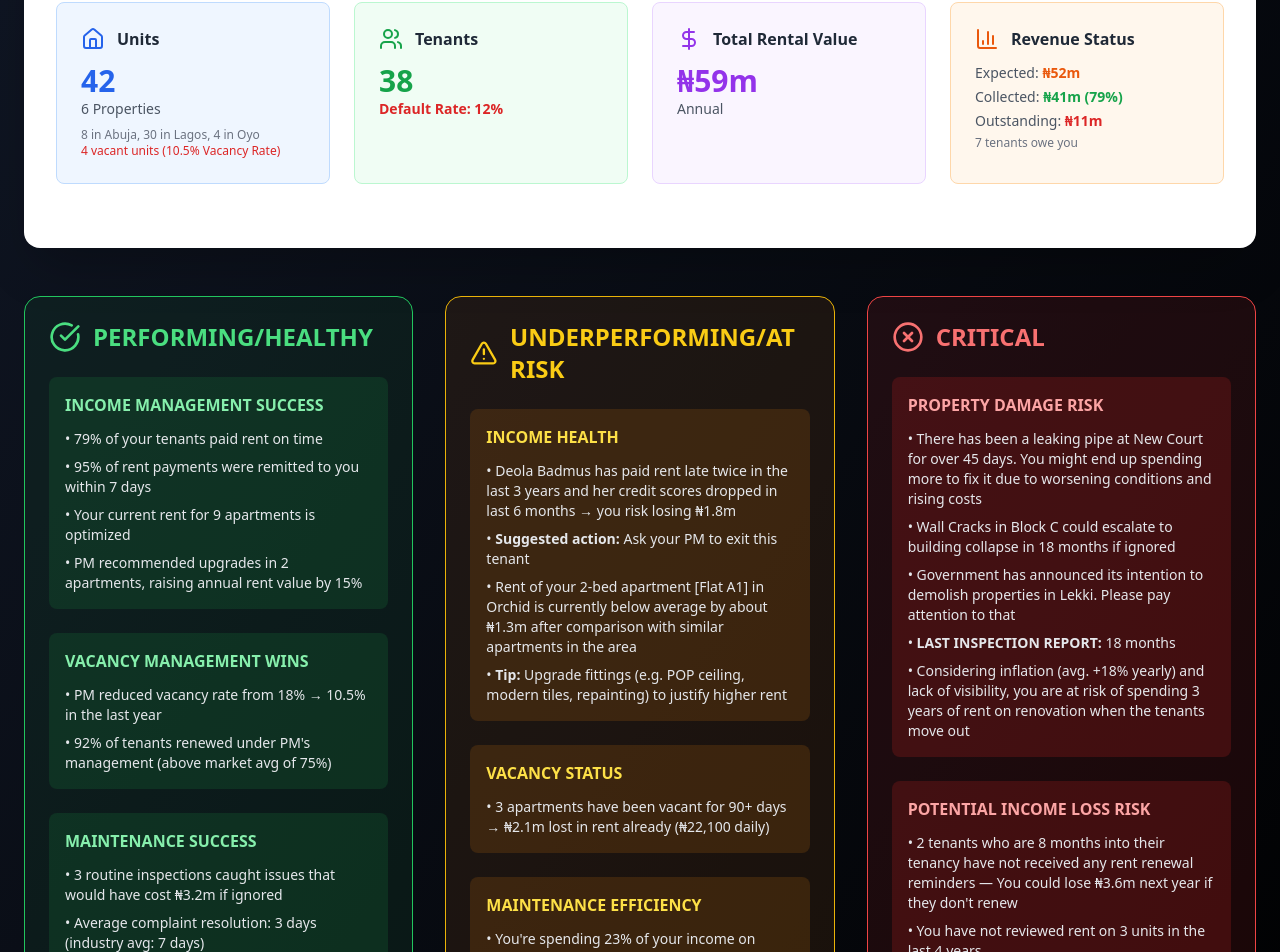
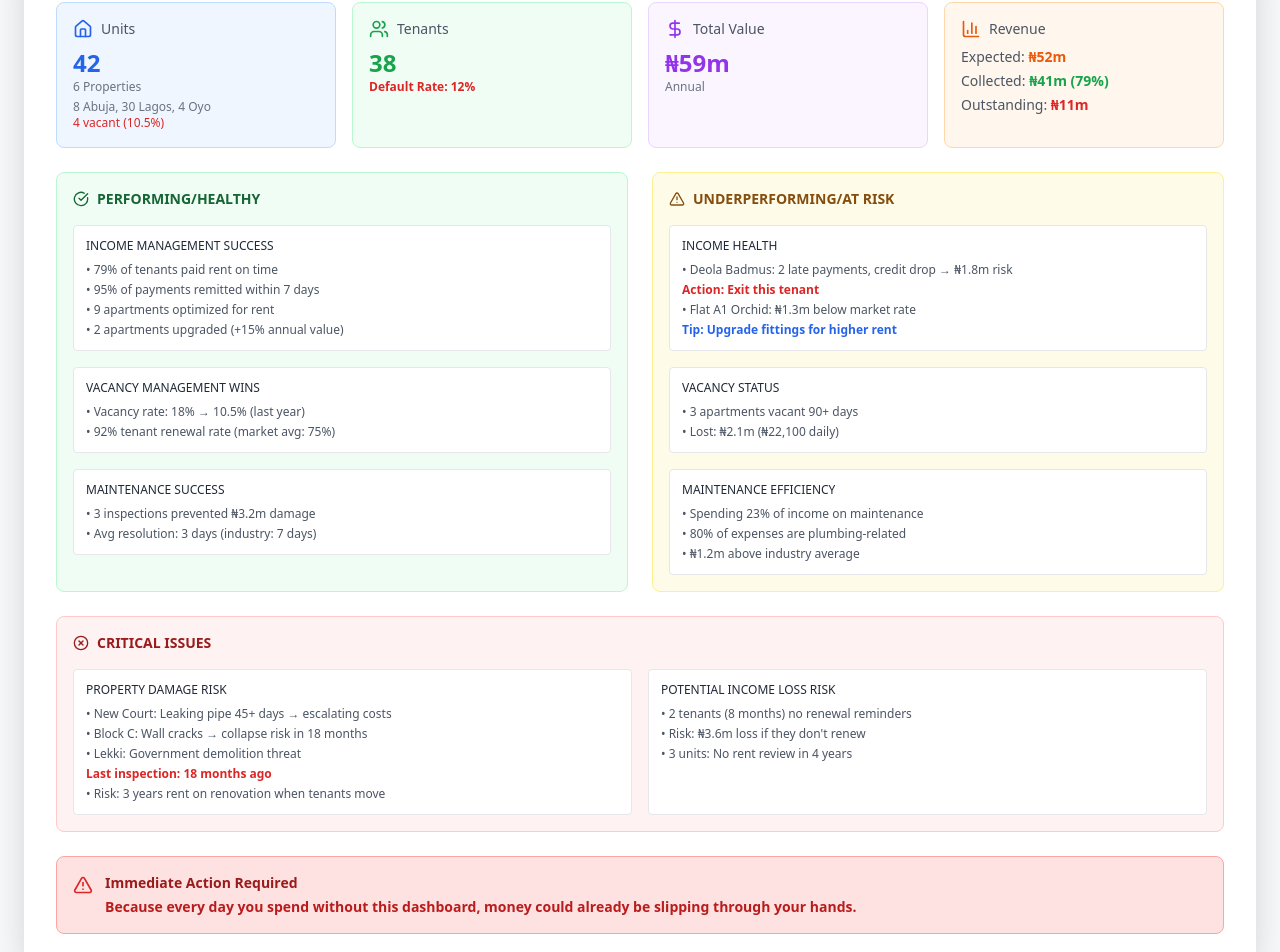
Before and after one commit to LiveableNG/ogalandlordweek, a Next.js app: page / in a window 1280 px wide. Shown: the part 2830-3782 px from the top of the page. Built offline with nearby package versions, Linux system fonts and the light colour scheme.

Commit message:
Refactor Dashboard Section in Home page for improved layout and styling; update metrics display and enhance readability for landlords' portfolio insights.

```diff
--- a/app/page.tsx
+++ b/app/page.tsx
@@ -303,177 +303,187 @@ export default function Home() {
       <ProblemStorySection />
 
       {/* Dashboard Reveal Section */}
-      <section className="py-20 px-6 bg-gradient-to-br from-gray-900 to-black text-white">
+      <section className="py-20 px-6 bg-gray-50">
         <div className="max-w-7xl mx-auto">
           <div className="text-center mb-16">
-            <h2 className="text-4xl md:text-6xl font-bold text-white mb-6">
+            <h2 className="text-4xl md:text-6xl font-bold text-gray-800 mb-6">
               Do you have full visibility of your portfolio in real time?
             </h2>
-            <p className="text-xl text-gray-300 max-w-4xl mx-auto">
+            <p className="text-xl text-gray-600 max-w-4xl mx-auto">
               This is what our Landlord Dashboard gives you. Without it, you are at serious risk. With it, you finally become the true Oga.
             </p>
           </div>
 
-          {/* Portfolio Overview Row */}
-          <div className="bg-white rounded-2xl shadow-2xl p-8 mb-12">
-            <h3 className="text-2xl font-bold text-gray-800 mb-6 text-center">Portfolio Overview</h3>
+          {/* Dashboard Container */}
+          <div className="bg-white rounded-2xl shadow-2xl p-8">
+            <h3 className="text-2xl font-semibold text-gray-800 mb-6">Landlord Portfolio Dashboard</h3>
 
-            <div className="grid grid-cols-1 md:grid-cols-2 lg:grid-cols-4 gap-6 mb-8">
-              <div className="bg-blue-50 p-6 rounded-lg border border-blue-200">
-                <div className="flex items-center space-x-3 mb-3">
-                  <HomeIcon className="w-6 h-6 text-blue-600" />
-                  <h4 className="font-semibold text-gray-800">Units</h4>
+            <div className="space-y-6">
+              {/* Key Metrics Row */}
+              <div className="grid grid-cols-2 lg:grid-cols-4 gap-4">
+                <div className="bg-blue-50 p-4 rounded-lg border border-blue-200">
+                  <div className="flex items-center space-x-2 mb-2">
+                    <HomeIcon className="w-5 h-5 text-blue-600" />
+                    <p className="text-sm text-gray-600 font-medium">Units</p>
                   </div>
-                <p className="text-3xl font-bold text-blue-600">42</p>
-                <p className="text-sm text-gray-600">6 Properties</p>
-                <div className="mt-2 text-xs text-gray-500">
-                  <p>8 in Abuja, 30 in Lagos, 4 in Oyo</p>
-                  <p className="text-red-600">4 vacant units (10.5% Vacancy Rate)</p>
+                  <p className="text-2xl font-bold text-blue-600">42</p>
+                  <p className="text-xs text-gray-500">6 Properties</p>
+                  <div className="mt-1 text-xs text-gray-500">
+                    <p>8 Abuja, 30 Lagos, 4 Oyo</p>
+                    <p className="text-red-600">4 vacant (10.5%)</p>
                   </div>
                 </div>
 
-              <div className="bg-green-50 p-6 rounded-lg border border-green-200">
-                <div className="flex items-center space-x-3 mb-3">
-                  <Users className="w-6 h-6 text-green-600" />
-                  <h4 className="font-semibold text-gray-800">Tenants</h4>
+                <div className="bg-green-50 p-4 rounded-lg border border-green-200">
+                  <div className="flex items-center space-x-2 mb-2">
+                    <Users className="w-5 h-5 text-green-600" />
+                    <p className="text-sm text-gray-600 font-medium">Tenants</p>
                   </div>
-                <p className="text-3xl font-bold text-green-600">38</p>
-                <p className="text-sm text-red-600 font-semibold">Default Rate: 12%</p>
+                  <p className="text-2xl font-bold text-green-600">38</p>
+                  <p className="text-xs text-red-600 font-semibold">Default Rate: 12%</p>
                 </div>
 
-              <div className="bg-purple-50 p-6 rounded-lg border border-purple-200">
-                <div className="flex items-center space-x-3 mb-3">
-                  <DollarSign className="w-6 h-6 text-purple-600" />
-                  <h4 className="font-semibold text-gray-800">Total Rental Value</h4>
+                <div className="bg-purple-50 p-4 rounded-lg border border-purple-200">
+                  <div className="flex items-center space-x-2 mb-2">
+                    <DollarSign className="w-5 h-5 text-purple-600" />
+                    <p className="text-sm text-gray-600 font-medium">Total Value</p>
                   </div>
-                <p className="text-3xl font-bold text-purple-600">₦59m</p>
-                <p className="text-sm text-gray-600">Annual</p>
+                  <p className="text-2xl font-bold text-purple-600">₦59m</p>
+                  <p className="text-xs text-gray-500">Annual</p>
                 </div>
 
-              <div className="bg-orange-50 p-6 rounded-lg border border-orange-200">
-                <div className="flex items-center space-x-3 mb-3">
-                  <BarChart3 className="w-6 h-6 text-orange-600" />
-                  <h4 className="font-semibold text-gray-800">Revenue Status</h4>
+                <div className="bg-orange-50 p-4 rounded-lg border border-orange-200">
+                  <div className="flex items-center space-x-2 mb-2">
+                    <BarChart3 className="w-5 h-5 text-orange-600" />
+                    <p className="text-sm text-gray-600 font-medium">Revenue</p>
                   </div>
-                <div className="space-y-1 text-sm">
-                  <p className="text-gray-600">Expected: <span className="font-bold text-orange-600">₦52m</span></p>
-                  <p className="text-gray-600">Collected: <span className="font-bold text-green-600">₦41m (79%)</span></p>
-                  <p className="text-gray-600">Outstanding: <span className="font-bold text-red-600">₦11m</span></p>
-                  <p className="text-xs text-gray-500">7 tenants owe you</p>
+                  <div className="space-y-1">
+                    <p className="text-sm text-gray-600">Expected: <span className="font-bold text-orange-600">₦52m</span></p>
+                    <p className="text-sm text-gray-600">Collected: <span className="font-bold text-green-600">₦41m (79%)</span></p>
+                    <p className="text-sm text-gray-600">Outstanding: <span className="font-bold text-red-600">₦11m</span></p>
+                  </div>
+                </div>
+              </div>
+
+              {/* Dashboard Sections */}
+              <div className="grid lg:grid-cols-2 gap-6">
+                {/* PERFORMING/HEALTHY */}
+                <div className="bg-green-50 p-4 rounded-lg border border-green-200">
+                  <h4 className="font-semibold mb-4 text-green-800 text-sm flex items-center">
+                    <CheckCircle className="w-4 h-4 mr-2" />
+                    PERFORMING/HEALTHY
+                  </h4>
+
+                  <div className="space-y-4">
+                    <div className="bg-white p-3 rounded border">
+                      <h5 className="font-medium text-gray-800 text-xs mb-2">INCOME MANAGEMENT SUCCESS</h5>
+                      <div className="space-y-1 text-xs text-gray-600">
+                        <p>• 79% of tenants paid rent on time</p>
+                        <p>• 95% of payments remitted within 7 days</p>
+                        <p>• 9 apartments optimized for rent</p>
+                        <p>• 2 apartments upgraded (+15% annual value)</p>
+                      </div>
+                    </div>
+
+                    <div className="bg-white p-3 rounded border">
+                      <h5 className="font-medium text-gray-800 text-xs mb-2">VACANCY MANAGEMENT WINS</h5>
+                      <div className="space-y-1 text-xs text-gray-600">
+                        <p>• Vacancy rate: 18% → 10.5% (last year)</p>
+                        <p>• 92% tenant renewal rate (market avg: 75%)</p>
+                      </div>
+                    </div>
+
+                    <div className="bg-white p-3 rounded border">
+                      <h5 className="font-medium text-gray-800 text-xs mb-2">MAINTENANCE SUCCESS</h5>
+                      <div className="space-y-1 text-xs text-gray-600">
+                        <p>• 3 inspections prevented ₦3.2m damage</p>
+                        <p>• Avg resolution: 3 days (industry: 7 days)</p>
                       </div>
                     </div>
                   </div>
                 </div>
 
-          {/* Performance Sections */}
-          <div className="grid lg:grid-cols-3 gap-8">
-            {/* PERFORMING/HEALTHY */}
-            <div className="bg-green-900 bg-opacity-20 border border-green-500 rounded-2xl p-6">
-              <div className="flex items-center space-x-3 mb-6">
-                <CheckCircle className="w-8 h-8 text-green-400" />
-                <h3 className="text-2xl font-bold text-green-400">PERFORMING/HEALTHY</h3>
-              </div>
+                {/* UNDERPERFORMING/AT RISK */}
+                <div className="bg-yellow-50 p-4 rounded-lg border border-yellow-200">
+                  <h4 className="font-semibold mb-4 text-yellow-800 text-sm flex items-center">
+                    <AlertTriangle className="w-4 h-4 mr-2" />
+                    UNDERPERFORMING/AT RISK
+                  </h4>
 
-              <div className="space-y-6">
-                <div className="bg-green-800 bg-opacity-30 p-4 rounded-lg">
-                  <h4 className="font-bold text-green-300 mb-3">INCOME MANAGEMENT SUCCESS</h4>
-                  <ul className="space-y-2 text-sm text-gray-200">
-                    <li>• 79% of your tenants paid rent on time</li>
-                    <li>• 95% of rent payments were remitted to you within 7 days</li>
-                    <li>• Your current rent for 9 apartments is optimized</li>
-                    <li>• PM recommended upgrades in 2 apartments, raising annual rent value by 15%</li>
-                  </ul>
-                </div>
-
-                <div className="bg-green-800 bg-opacity-30 p-4 rounded-lg">
-                  <h4 className="font-bold text-green-300 mb-3">VACANCY MANAGEMENT WINS</h4>
-                  <ul className="space-y-2 text-sm text-gray-200">
-                    <li>• PM reduced vacancy rate from 18% → 10.5% in the last year</li>
-                    <li>• 92% of tenants renewed under PM's management (above market avg of 75%)</li>
-                  </ul>
-                </div>
-
-                <div className="bg-green-800 bg-opacity-30 p-4 rounded-lg">
-                  <h4 className="font-bold text-green-300 mb-3">MAINTENANCE SUCCESS</h4>
-                  <ul className="space-y-2 text-sm text-gray-200">
-                    <li>• 3 routine inspections caught issues that would have cost ₦3.2m if ignored</li>
-                    <li>• Average complaint resolution: 3 days (industry avg: 7 days)</li>
-                  </ul>
-                </div>
+                  <div className="space-y-4">
+                    <div className="bg-white p-3 rounded border">
+                      <h5 className="font-medium text-gray-800 text-xs mb-2">INCOME HEALTH</h5>
+                      <div className="space-y-1 text-xs text-gray-600">
+                        <p>• Deola Badmus: 2 late payments, credit drop → ₦1.8m risk</p>
+                        <p className="text-red-600 font-semibold">Action: Exit this tenant</p>
+                        <p>• Flat A1 Orchid: ₦1.3m below market rate</p>
+                        <p className="text-blue-600 font-semibold">Tip: Upgrade fittings for higher rent</p>
                       </div>
                     </div>
 
-            {/* UNDERPERFORMING/AT RISK */}
-            <div className="bg-yellow-900 bg-opacity-20 border border-yellow-500 rounded-2xl p-6">
-              <div className="flex items-center space-x-3 mb-6">
-                <AlertTriangle className="w-8 h-8 text-yellow-400" />
-                <h3 className="text-2xl font-bold text-yellow-400">UNDERPERFORMING/AT RISK</h3>
-              </div>
-
-              <div className="space-y-6">
-                <div className="bg-yellow-800 bg-opacity-30 p-4 rounded-lg">
-                  <h4 className="font-bold text-yellow-300 mb-3">INCOME HEALTH</h4>
-                  <ul className="space-y-2 text-sm text-gray-200">
-                    <li>• Deola Badmus has paid rent late twice in the last 3 years and her credit scores dropped in last 6 months → you risk losing ₦1.8m</li>
-                    <li>• <span className="font-bold">Suggested action:</span> Ask your PM to exit this tenant</li>
-                    <li>• Rent of your 2-bed apartment [Flat A1] in Orchid is currently below average by about ₦1.3m after comparison with similar apartments in the area</li>
-                    <li>• <span className="font-bold">Tip:</span> Upgrade fittings (e.g. POP ceiling, modern tiles, repainting) to justify higher rent</li>
-                  </ul>
-                </div>
-
-                <div className="bg-yellow-800 bg-opacity-30 p-4 rounded-lg">
-                  <h4 className="font-bold text-yellow-300 mb-3">VACANCY STATUS</h4>
-                  <ul className="space-y-2 text-sm text-gray-200">
-                    <li>• 3 apartments have been vacant for 90+ days → ₦2.1m lost in rent already (₦22,100 daily)</li>
-                  </ul>
-                </div>
-
-                <div className="bg-yellow-800 bg-opacity-30 p-4 rounded-lg">
-                  <h4 className="font-bold text-yellow-300 mb-3">MAINTENANCE EFFICIENCY</h4>
-                  <ul className="space-y-2 text-sm text-gray-200">
-                    <li>• You're spending 23% of your income on maintenance</li>
-                    <li>• 80% of expenses are plumbing-related</li>
-                    <li>• You're also spending ₦1.2m more than the industry average for your portfolio size</li>
-                  </ul>
-                </div>
+                    <div className="bg-white p-3 rounded border">
+                      <h5 className="font-medium text-gray-800 text-xs mb-2">VACANCY STATUS</h5>
+                      <div className="space-y-1 text-xs text-gray-600">
+                        <p>• 3 apartments vacant 90+ days</p>
+                        <p>• Lost: ₦2.1m (₦22,100 daily)</p>
                       </div>
                     </div>
 
-            {/* CRITICAL */}
-            <div className="bg-red-900 bg-opacity-20 border border-red-500 rounded-2xl p-6">
-              <div className="flex items-center space-x-3 mb-6">
-                <XCircle className="w-8 h-8 text-red-400" />
-                <h3 className="text-2xl font-bold text-red-400">CRITICAL</h3>
+                    <div className="bg-white p-3 rounded border">
+                      <h5 className="font-medium text-gray-800 text-xs mb-2">MAINTENANCE EFFICIENCY</h5>
+                      <div className="space-y-1 text-xs text-gray-600">
+                        <p>• Spending 23% of income on maintenance</p>
+                        <p>• 80% of expenses are plumbing-related</p>
+                        <p>• ₦1.2m above industry average</p>
                       </div>
-
-              <div className="space-y-6">
-                <div className="bg-red-800 bg-opacity-30 p-4 rounded-lg">
-                  <h4 className="font-bold text-red-300 mb-3">PROPERTY DAMAGE RISK</h4>
-                  <ul className="space-y-2 text-sm text-gray-200">
-                    <li>• There has been a leaking pipe at New Court for over 45 days. You might end up spending more to fix it due to worsening conditions and rising costs</li>
-                    <li>• Wall Cracks in Block C could escalate to building collapse in 18 months if ignored</li>
-                    <li>• Government has announced its intention to demolish properties in Lekki. Please pay attention to that</li>
-                    <li>• <span className="font-bold">LAST INSPECTION REPORT:</span> 18 months</li>
-                    <li>• Considering inflation (avg. +18% yearly) and lack of visibility, you are at risk of spending 3 years of rent on renovation when the tenants move out</li>
-                  </ul>
-                </div>
-
-                <div className="bg-red-800 bg-opacity-30 p-4 rounded-lg">
-                  <h4 className="font-bold text-red-300 mb-3">POTENTIAL INCOME LOSS RISK</h4>
-                  <ul className="space-y-2 text-sm text-gray-200">
-                    <li>• 2 tenants who are 8 months into their tenancy have not received any rent renewal reminders — You could lose ₦3.6m next year if they don't renew</li>
-                    <li>• You have not reviewed rent on 3 units in the last 4 years</li>
-                  </ul>
                     </div>
                   </div>
                 </div>
               </div>
 
-          {/* Bottom Message */}
-          <div className="text-center mt-12">
-            <p className="text-xl text-gray-300 max-w-4xl mx-auto">
-              <span className="text-red-400 font-bold">Because every day you spend without this dashboard, money could already be slipping through your hands.</span>
+              {/* CRITICAL ISSUES */}
+              <div className="bg-red-50 p-4 rounded-lg border border-red-200">
+                <h4 className="font-semibold mb-4 text-red-800 text-sm flex items-center">
+                  <XCircle className="w-4 h-4 mr-2" />
+                  CRITICAL ISSUES
+                </h4>
+
+                <div className="grid lg:grid-cols-2 gap-4">
+                  <div className="bg-white p-3 rounded border">
+                    <h5 className="font-medium text-gray-800 text-xs mb-2">PROPERTY DAMAGE RISK</h5>
+                    <div className="space-y-1 text-xs text-gray-600">
+                      <p>• New Court: Leaking pipe 45+ days → escalating costs</p>
+                      <p>• Block C: Wall cracks → collapse risk in 18 months</p>
+                      <p>• Lekki: Government demolition threat</p>
+                      <p className="text-red-600 font-semibold">Last inspection: 18 months ago</p>
+                      <p>• Risk: 3 years rent on renovation when tenants move</p>
+                    </div>
+                  </div>
+
+                  <div className="bg-white p-3 rounded border">
+                    <h5 className="font-medium text-gray-800 text-xs mb-2">POTENTIAL INCOME LOSS RISK</h5>
+                    <div className="space-y-1 text-xs text-gray-600">
+                      <p>• 2 tenants (8 months) no renewal reminders</p>
+                      <p>• Risk: ₦3.6m loss if they don't renew</p>
+                      <p>• 3 units: No rent review in 4 years</p>
+                    </div>
+                  </div>
+                </div>
+              </div>
+
+              {/* Action Required */}
+              <div className="bg-red-100 border border-red-300 rounded-lg p-4">
+                <div className="flex items-start space-x-3">
+                  <AlertTriangle className="w-5 h-5 text-red-600 mt-0.5 flex-shrink-0" />
+                  <div>
+                    <h4 className="font-semibold text-red-800 text-sm mb-1">Immediate Action Required</h4>
+                    <p className="text-sm text-red-700">
+                      <strong>Because every day you spend without this dashboard, money could already be slipping through your hands.</strong>
                     </p>
+                  </div>
+                </div>
+              </div>
+            </div>
           </div>
         </div>
       </section>
```
Lines whose indentation alone changed are shown as unchanged.
